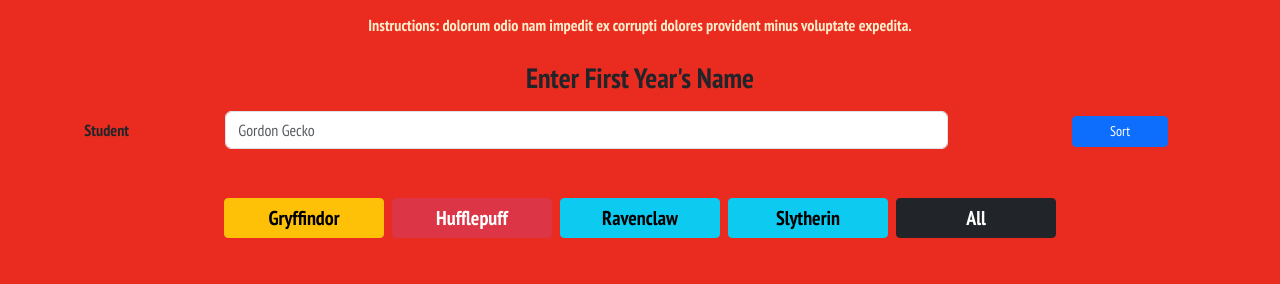
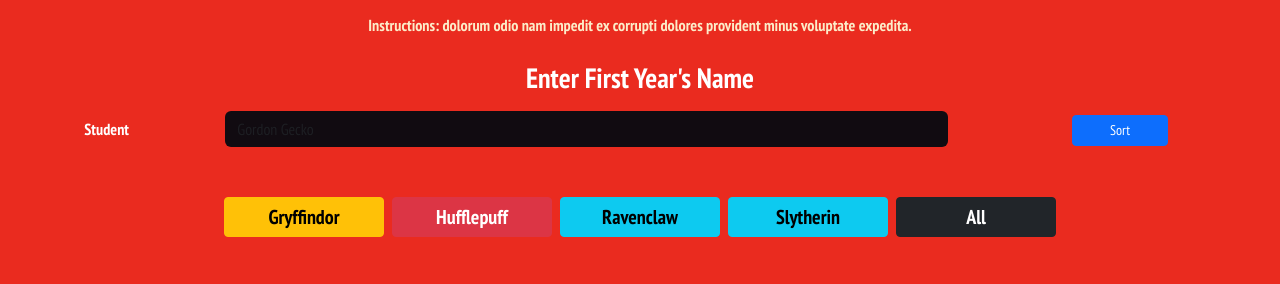
Before and after one commit to Gnashed/INDIVIDUAL-PROJECT-sorting-hat-v2, a website with bundled scripts: page index.html in a window 1280 px wide. Shown: the part 155-439 px from the top of the page. Built offline with nearby package versions, Linux system fonts and the light colour scheme.

Commit message:
Changed the font color on each of the form elements.

```diff
--- a/main.css
+++ b/main.css
@@ -14,6 +14,16 @@
   color: white;
 }
 
+.col-2 label {
+  color: #fff;
+}
+
+#student-name {
+  background-color: #110B11;
+  color: #FCECC9;
+  border: none;
+}
+
 .header, .classroom-col h3, .expelled-classroom-col h3 {
   color: #FCECC9;
 }
@@ -24,6 +34,7 @@
 
 .form-instructions {
   font-weight: bold;
+  color: #fff;
 }
 
 .filter-buttons button {
```
